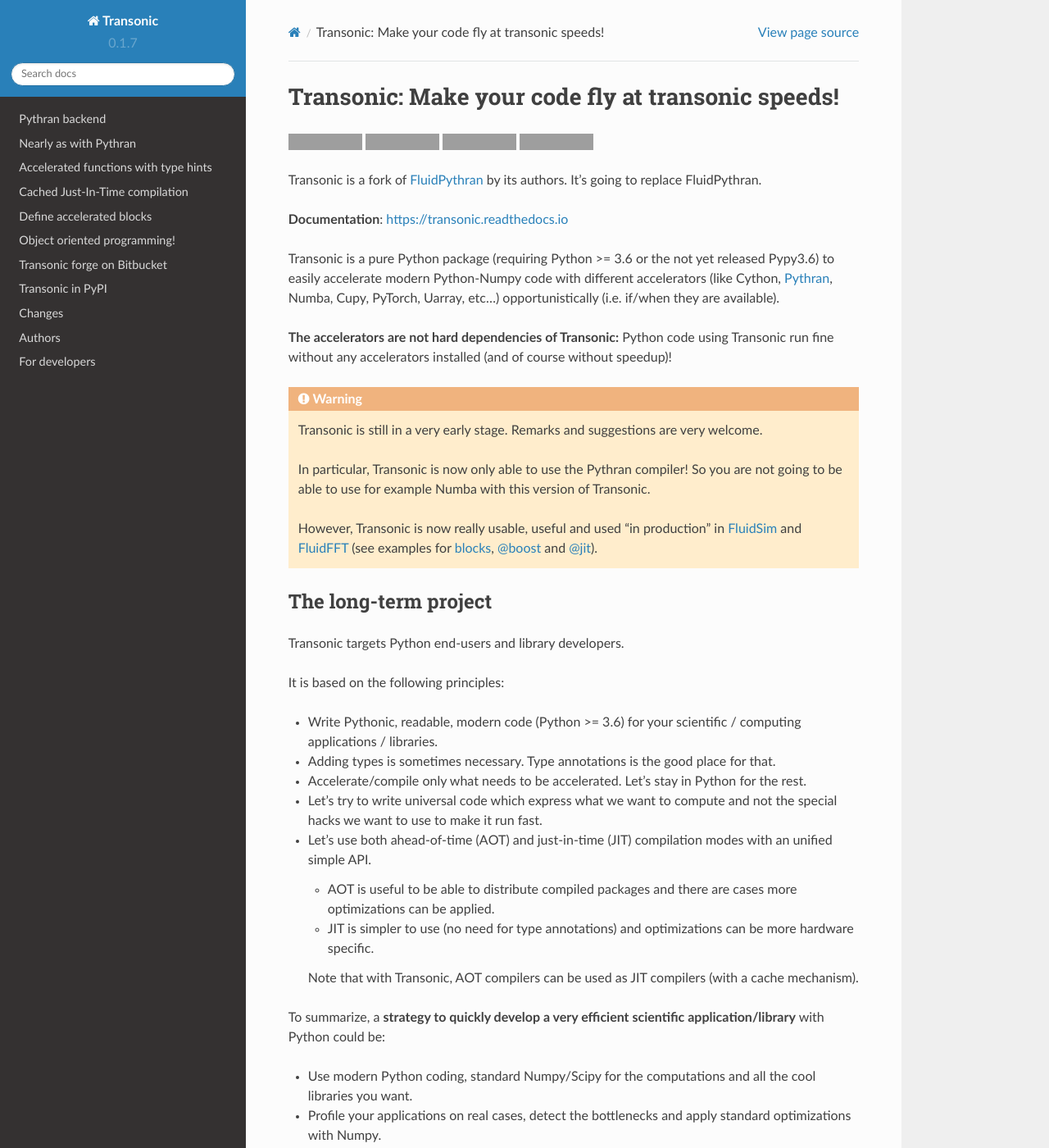
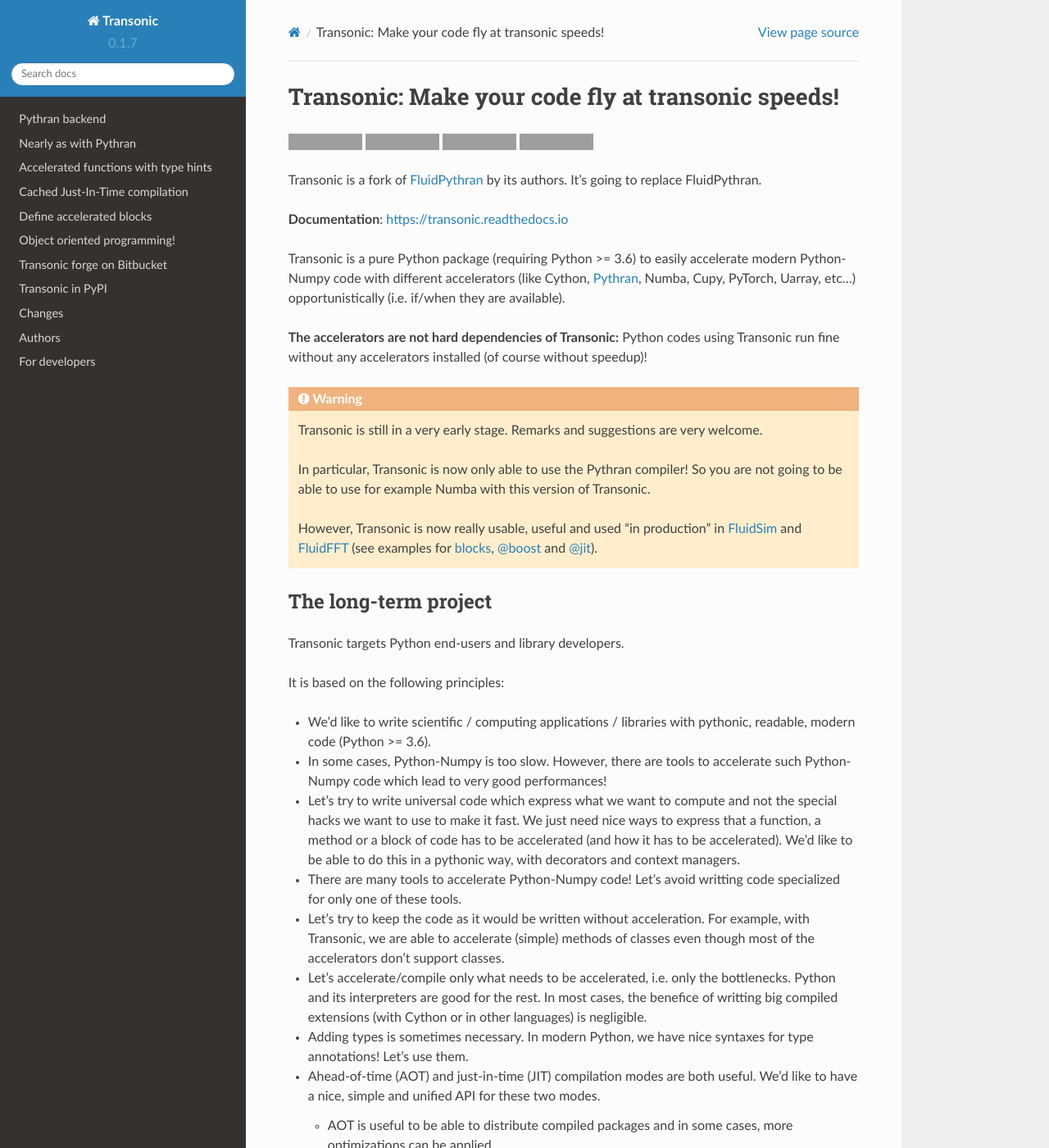
Before and after one commit to fluiddyn/transonic, a Sphinx documentation site: the page built from doc/index.rst, in a window 1280 px wide and 1400 px high. Shown: the whole window at 82% size. Built offline with Sphinx 7.4.7 and the Read the Docs theme 2.0.0, drawn with Linux system fonts in a browser that asks for light colours; pages that are not in the unit, such as notebooks, are missing from menus; some of the changed text lies outside the part shown; grey boxes are pictures that could not be loaded.

Commit message:
improve doc

```diff
--- a/README.rst
+++ b/README.rst
@@ -25,14 +25,13 @@
 
 **Documentation**: https://transonic.readthedocs.io
 
-Transonic is a pure Python package (requiring Python >= 3.6 or the not yet
-released Pypy3.6) to easily accelerate modern Python-Numpy code with different
-accelerators (like Cython, `Pythran
-<https://github.com/serge-sans-paille/pythran>`_, Numba, Cupy, PyTorch, Uarray,
-etc...) opportunistically (i.e. if/when they are available).
+Transonic is a pure Python package (requiring Python >= 3.6) to easily
+accelerate modern Python-Numpy code with different accelerators (like Cython,
+`Pythran <https://github.com/serge-sans-paille/pythran>`_, Numba, Cupy,
+PyTorch, Uarray, etc...) opportunistically (i.e. if/when they are available).
 
-**The accelerators are not hard dependencies of Transonic:** Python code using
-Transonic run fine without any accelerators installed (and of course without
+**The accelerators are not hard dependencies of Transonic:** Python codes using
+Transonic run fine without any accelerators installed (of course without
 speedup)!
 
 .. warning ::
@@ -61,23 +60,38 @@
 
 It is based on the following principles:
 
-- Write Pythonic, readable, modern code (Python >= 3.6) for your scientific /
-  computing applications / libraries.
+- We'd like to write scientific / computing applications / libraries with
+  pythonic, readable, modern code (Python >= 3.6).
 
-- Adding types is sometimes necessary. Type annotations is the good place for
-  that.
-
-- Accelerate/compile only what needs to be accelerated. Let's stay in Python
-  for the rest.
+- In some cases, Python-Numpy is too slow. However, there are tools to
+  accelerate such Python-Numpy code which lead to very good performances!
 
 - Let's try to write universal code which express what we want to compute and
-  not the special hacks we want to use to make it run fast.
+  not the special hacks we want to use to make it fast. We just need nice ways
+  to express that a function, a method or a block of code has to be accelerated
+  (and how it has to be accelerated). We'd like to be able to do this in a
+  pythonic way, with decorators and context managers.
 
-- Let's use both ahead-of-time (AOT) and just-in-time (JIT) compilation modes
-  with an unified simple API.
+- There are many tools to accelerate Python-Numpy code! Let's avoid writting
+  code specialized for only one of these tools.
 
-  * AOT is useful to be able to distribute compiled packages and there are
-    cases more optimizations can be applied.
+- Let's try to keep the code as it would be written without acceleration. For
+  example, with Transonic, we are able to accelerate (simple) methods of
+  classes even though most of the accelerators don't support classes.
+
+- Let's accelerate/compile only what needs to be accelerated, i.e. only the
+  bottlenecks. Python and its interpreters are good for the rest. In most
+  cases, the benefice of writting big compiled extensions (with Cython or in
+  other languages) is negligible.
+
+- Adding types is sometimes necessary. In modern Python, we have nice syntaxes
+  for type annotations! Let's use them.
+
+- Ahead-of-time (AOT) and just-in-time (JIT) compilation modes are both useful.
+  We'd like to have a nice, simple and unified API for these two modes.
+
+  * AOT is useful to be able to distribute compiled packages and in some cases,
+    more optimizations can be applied.
 
   * JIT is simpler to use (no need for type annotations) and optimizations can
     be more hardware specific.
@@ -85,16 +99,19 @@
   Note that with Transonic, AOT compilers can be used as JIT compilers (with a
   cache mechanism).
 
+  In contrast, some JIT compilers cannot be used as AOT compilers. For these
+  tools, the AOT decorators are used in a JIT mode.
+
 To summarize, a **strategy to quickly develop a very efficient scientific
 application/library** with Python could be:
 
-- Use modern Python coding, standard Numpy/Scipy for the computations and all
-  the cool libraries you want.
+1. Use modern Python coding, standard Numpy/Scipy for the computations and all
+   the cool libraries you want.
 
-- Profile your applications on real cases, detect the bottlenecks and apply
-  standard optimizations with Numpy.
+2. Profile your applications on real cases, detect the bottlenecks and apply
+   standard optimizations with Numpy.
 
-- Add few lines of Transonic to compile the hot spots.
+3. Add few lines of Transonic to compile the hot spots.
 
 What we have now
 ----------------
@@ -174,7 +191,8 @@
 Pythran using type annotations
 ~~~~~~~~~~~~~~~~~~~~~~~~~~~~~~
 
-The previous example can be rewritten without Pythran commands:
+The previous example can be rewritten without :code:`# transonic def`. It is
+the recommended syntaxes for ahead-of-time function acceleration:
 
 .. code :: python
 
@@ -349,9 +367,9 @@
     paths = ["fluidsim/base/time_stepping/pseudo_spect.py"]
     make_backend_files([here / path for path in paths], mocked_modules=["h5py"])
 
-Note that the function :code:`make_backend_files` does not use Pythran.
-Compiling the associated Pythran file can be done if wanted (see for example
-how it is done in the example package `example_package_fluidpythran
+Note that the function :code:`make_backend_files` does not use compile the file
+produced. The compilation has to be done after the call of this function (see
+for example how it is done in the example package `example_package_fluidpythran
 <https://bitbucket.org/fluiddyn/example_package_fluidpythran>`_ or in
 `fluidsim's setup.py
 <https://bitbucket.org/fluiddyn/fluidsim/src/default/setup.py>`_).
@@ -359,7 +377,7 @@
 License
 -------
 
-FluidDyn is distributed under the CeCILL-B_ License, a BSD compatible
+Transonic is distributed under the CeCILL-B_ License, a BSD compatible
 french license.
 
 .. _CeCILL-B: http://www.cecill.info/index.en.html
--- a/doc/examples/blocks.py
+++ b/doc/examples/blocks.py
@@ -3,7 +3,7 @@
 
 from transonic import Transonic
 
-fp = Transonic()
+ts = Transonic()
 
 # don't define classes in Pythran file! Here, no problem...
 
@@ -17,8 +17,8 @@
         a = self.a
         b = self.b
 
-        if fp.is_transpiled:
-            result = fp.use_block("block0")
+        if ts.is_transpiled:
+            result = ts.use_block("block0")
         else:
             # transonic block (
             #     float[][] a, b;
@@ -45,10 +45,10 @@
 
     obj.compute(10)
 
-    if fp.is_transpiled:
+    if ts.is_transpiled:
         ret = obj.compute(10)
-        fp.is_transpiled = False
+        ts.is_transpiled = False
         ret1 = obj.compute(10)
-        fp.is_transpiled = True
+        ts.is_transpiled = True
         assert np.allclose(ret, ret1)
         print("allclose OK")
--- a/doc/examples/blocks_type_hints.py
+++ b/doc/examples/blocks_type_hints.py
@@ -8,7 +8,7 @@
 A = Array[T, N]
 A1 = Array[T, N + 1]
 
-fp = Transonic()
+ts = Transonic()
 
 
 class MyClass:
@@ -21,8 +21,8 @@
         a = self.a
         b = self.b
 
-        if fp.is_transpiled:
-            result = fp.use_block("block0")
+        if ts.is_transpiled:
+            result = ts.use_block("block0")
         else:
             # transonic block (A a, b; A1 c; int n) -> result
             # transonic block (int a, b, c; float n) -> result
@@ -44,10 +44,10 @@
 
     obj.compute(10)
 
-    if fp.is_transpiled:
+    if ts.is_transpiled:
         ret = obj.compute(10)
-        fp.is_transpiled = False
+        ts.is_transpiled = False
         ret1 = obj.compute(10)
-        fp.is_transpiled = True
+        ts.is_transpiled = True
         assert np.allclose(ret, ret1)
         print("allclose OK")
--- a/doc/examples/type_hints.py
+++ b/doc/examples/type_hints.py
@@ -1,5 +1,5 @@
 import numpy as np
-import transonic as fp
+import transonic as ts
 from transonic import Type, NDim, Array
 
 T = Type("T")
@@ -9,7 +9,7 @@
 A1 = Array[np.int8, N + 1]
 
 
-@fp.boost
+@ts.boost
 def compute(a: A, b: A, c: T, d: A1, e: str):
     print(e)
     tmp = a + b
@@ -18,7 +18,7 @@
 
 for dtype in [int, np.complex128]:
     for ndim in [1, 3]:
-        fp.make_signature(compute, T=dtype, N=ndim)
+        ts.make_signature(compute, T=dtype, N=ndim)
 
 
 if __name__ == "__main__":
```
Also changed, not shown: other parts of README.rst (+4 -4 lines), doc/examples/blocks.rst (+4 -4 lines), doc/ipynb/executed/demo_compile_at_import.ipynb, 12 other files.
